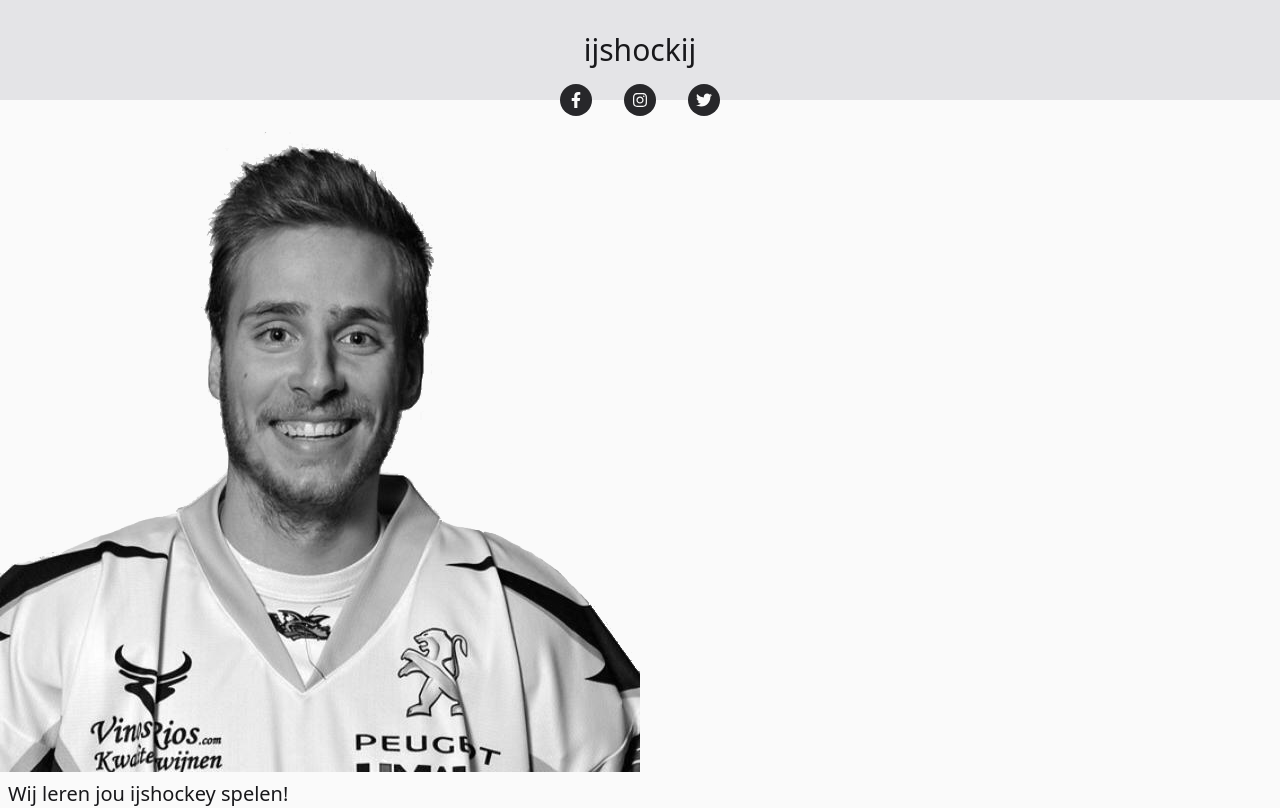
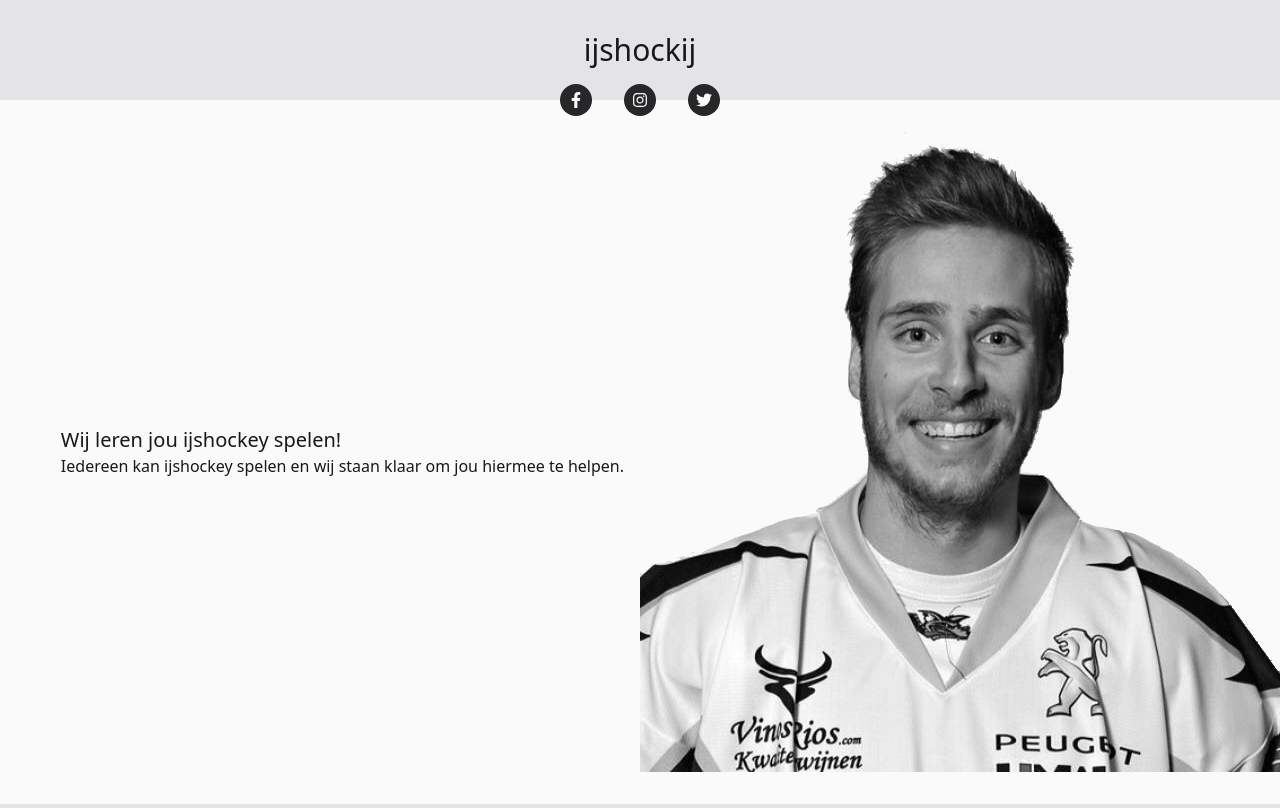
Before and after one commit to bartw/ijshockij.be, a Next.js app: page / in a window 1280 px wide. Shown: the top 808 px of the page. Built offline with nearby package versions, Linux system fonts and the light colour scheme.

Commit message:
md hero + events

```diff
--- a/pages/index.tsx
+++ b/pages/index.tsx
@@ -134,17 +134,21 @@ const Home = () => (
         </div>
       </header>
       <section className="bg-gray-50 py-8">
-        <img src="/bas.png" alt="Coach Bas" className="" />
-        <div className="m-2">
-          <h2 className="text-xl">Wij leren jou ijshockey spelen!</h2>
-          <p>
-            Iedereen kan ijshockey spelen en wij staan klaar om jou hiermee te
-            helpen.
-          </p>
+        <div className="md:flex md:flex-row-reverse md:items-center">
+          <div>
+            <img src="/bas.png" alt="Coach Bas" />
+          </div>
+          <div className="mx-4 mt-4 md:mt-0">
+            <h2 className="text-xl">Wij leren jou ijshockey spelen!</h2>
+            <p>
+              Iedereen kan ijshockey spelen en wij staan klaar om jou hiermee te
+              helpen.
+            </p>
+          </div>
         </div>
       </section>
       <section className="py-8 px-4">
-        <div>
+        <div className="md:w-1/3">
           <div className="bg-gray-800 flex items-center justify-between p-4 text-gray-50 rounded-t">
             <h3 className="uppercase">paaskamp</h3>
             <FontAwesomeIcon icon={faCalendarCheck} />
@@ -156,7 +160,11 @@ const Home = () => (
               <li>11 april 14:00 - 18:30</li>
             </ul>
             <div>
-              <button className="mt-4 rounded bg-gray-800 text-gray-50 px-4 py-2 w-full" type="button" disabled>
+              <button
+                className="mt-4 rounded bg-gray-800 text-gray-50 px-4 py-2 w-full"
+                type="button"
+                disabled
+              >
                 Volzet
               </button>
             </div>
```
